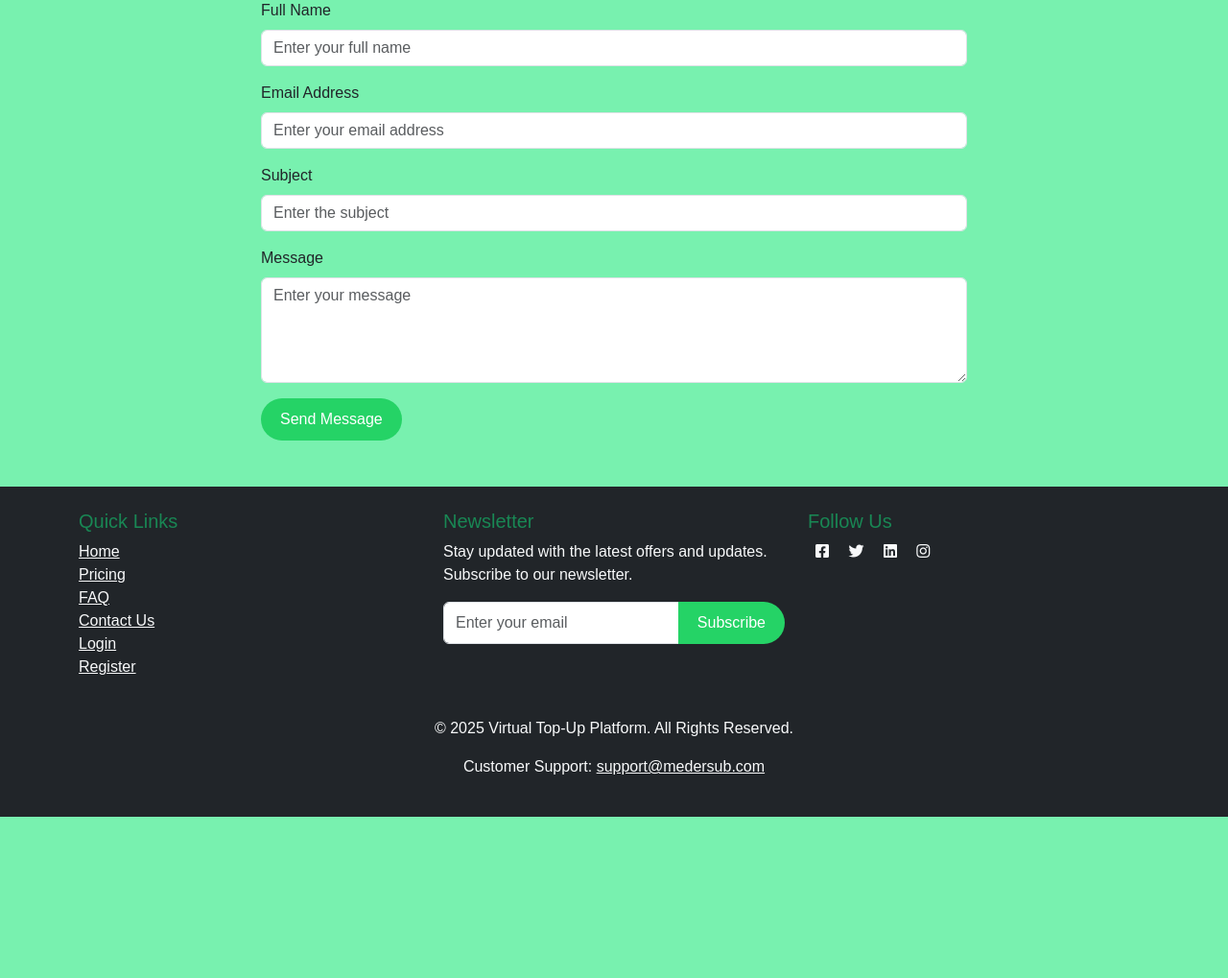
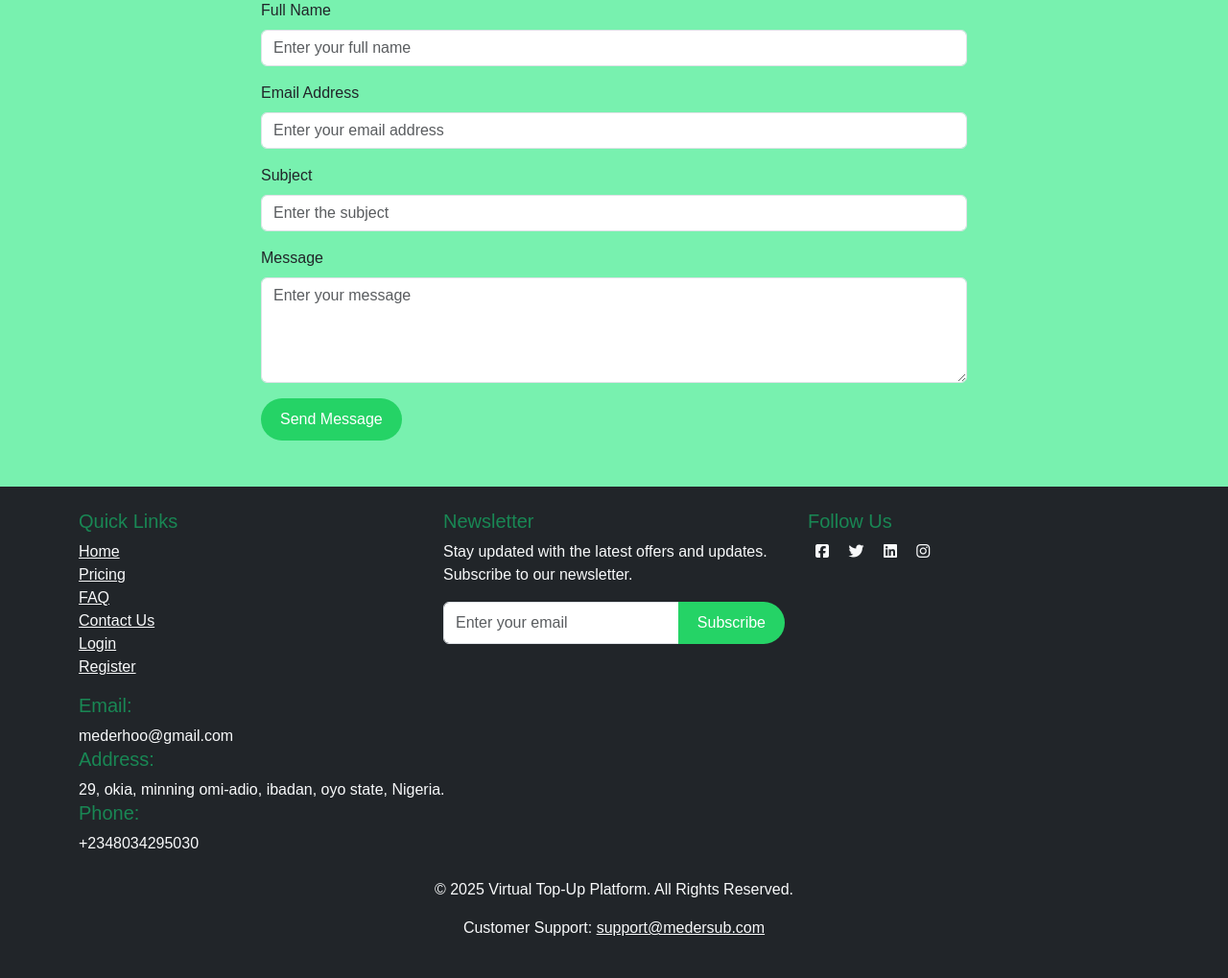
Before and after one commit to mederhoo-script/django_vtu, a Django app: page / in a window 1280 px wide. Shown: the part 3506-4525 px from the top of the page at 96% size. Before the commit the page ends 4357 px from the top, so only its background shows below. Run offline with Django 4.2, Linux system fonts and the light colour scheme; some libraries are stand-ins or nearby versions.

Commit message:
contant added

```diff
--- a/vtu_app/templates/index.html
+++ b/vtu_app/templates/index.html
@@ -553,6 +553,25 @@
                     </div>
                 </div>
             </div>
+	    <div>
+		       <div>
+			               <h5 class="text-success">Email: </h5> mederhoo@gmail.com
+				       </div>
+					       <div>
+                                       <h5 class="text-success">Address: </h5> 29, okia, minning omi-adio, ibadan, oyo state, Nigeria.
+                                       </div>
+				       <div class="col-md-4">
+                                       <h5 class="text-success">Phone: </h5> +2348034295030
+                                       </div>
+
+
+
+	    </div>
+
+
+
+
+
             <div class="row mt-4">
                 <div class="col-12 text-center">
                     <p>&copy; 2025 Virtual Top-Up Platform. All Rights Reserved.</p>
--- a/vtu_django/settings.py
+++ b/vtu_django/settings.py
@@ -27,7 +27,7 @@ BASE_DIR = Path(__file__).resolve().parent.parent
 SECRET_KEY = 'django-insecure-2%*cx@ey@v_%jjcu(4()pbe@bseon6ie8^as@$z$6c8jr&h#ap'
 
 # SECURITY WARNING: don't run with debug turned on in production!
-DEBUG = True
+DEBUG = False
 
 ALLOWED_HOSTS = ["*"]
 
```
Also changed, not shown: 1 other file.
